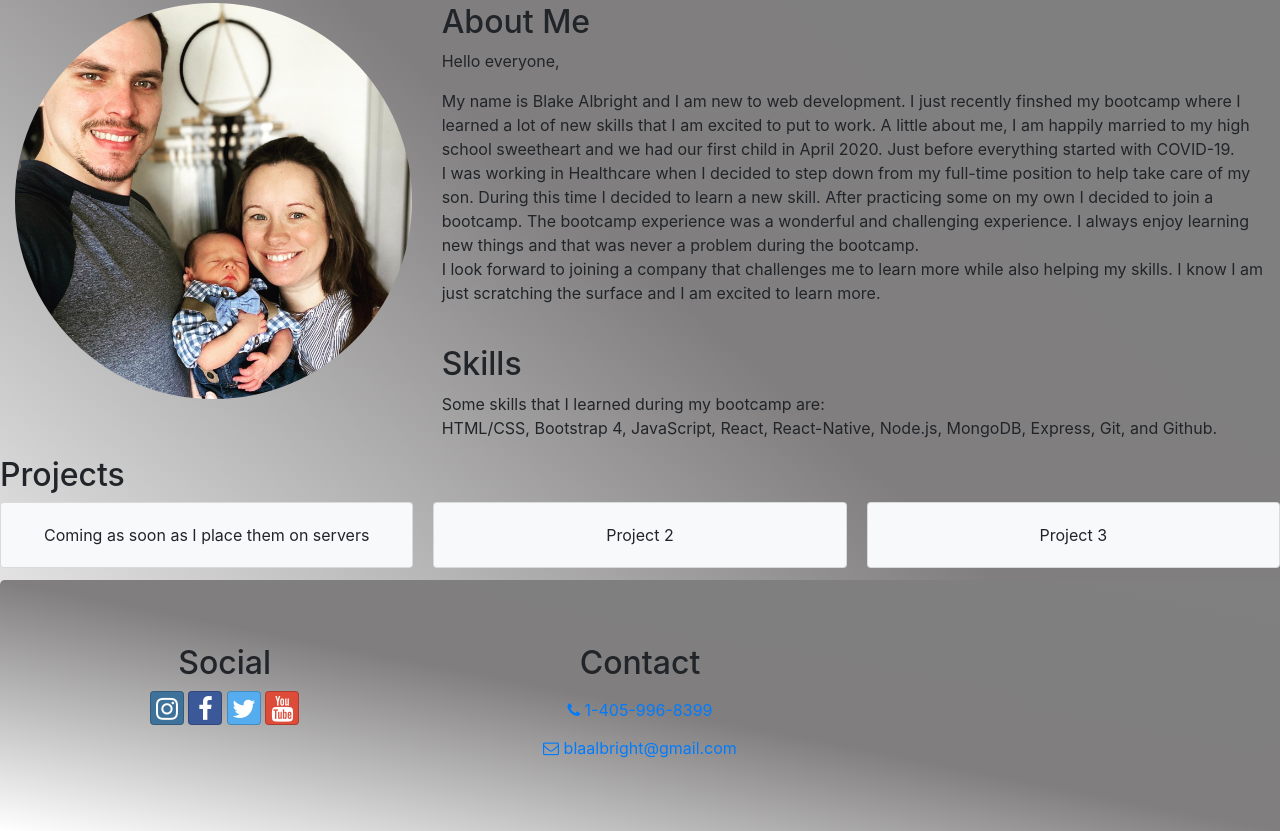
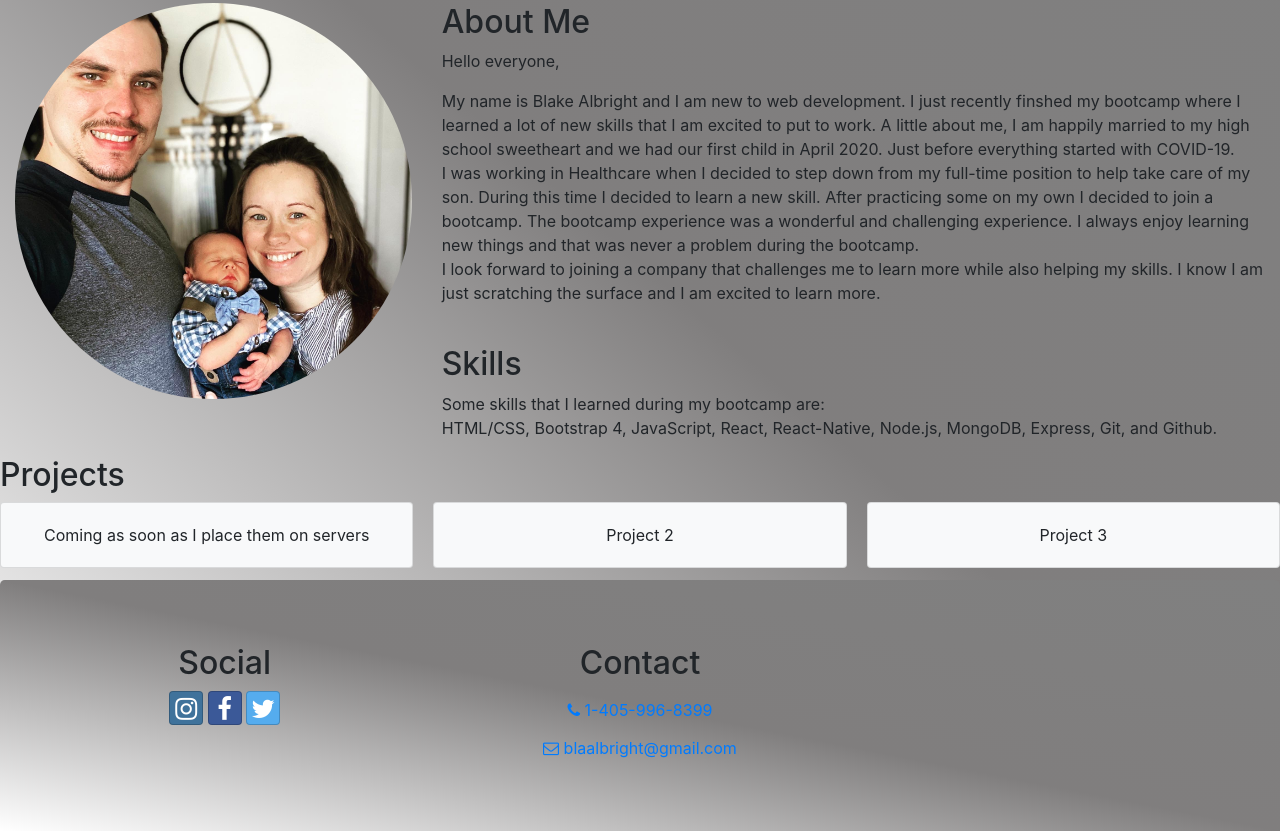
Before and after one commit to blake2510/Portfoliopage, a website: page index.html in a window 1280 px wide. Shown: the part 307-1138 px from the top of the page. Drawn offline with nearby package versions, Linux system fonts and the light colour scheme.

Commit message:
Deleted Youtube link

```diff
--- a/index.html
+++ b/index.html
@@ -92,7 +92,6 @@
                     <a class="btn btn-social-icon btn-instagram" href="http://instagram.com/"><i class="fa fa-instagram"></i></a>
                     <a class="btn btn-social-icon btn-facebook" href="http://facebook.com/"><i class="fa fa-facebook"></i></a>
                     <a class="btn btn-social-icon btn-twitter" href="http://twitter.com/"><i class="fa fa-twitter"></i></a>
-                    <a class="btn btn-social-icon btn-google" href="http://youtube.com/"><i class="fa fa-youtube"></i></a>
                 </div>
                 <div class="col-sm-4" id="Contact">
                     <h2>Contact</h2>
```
